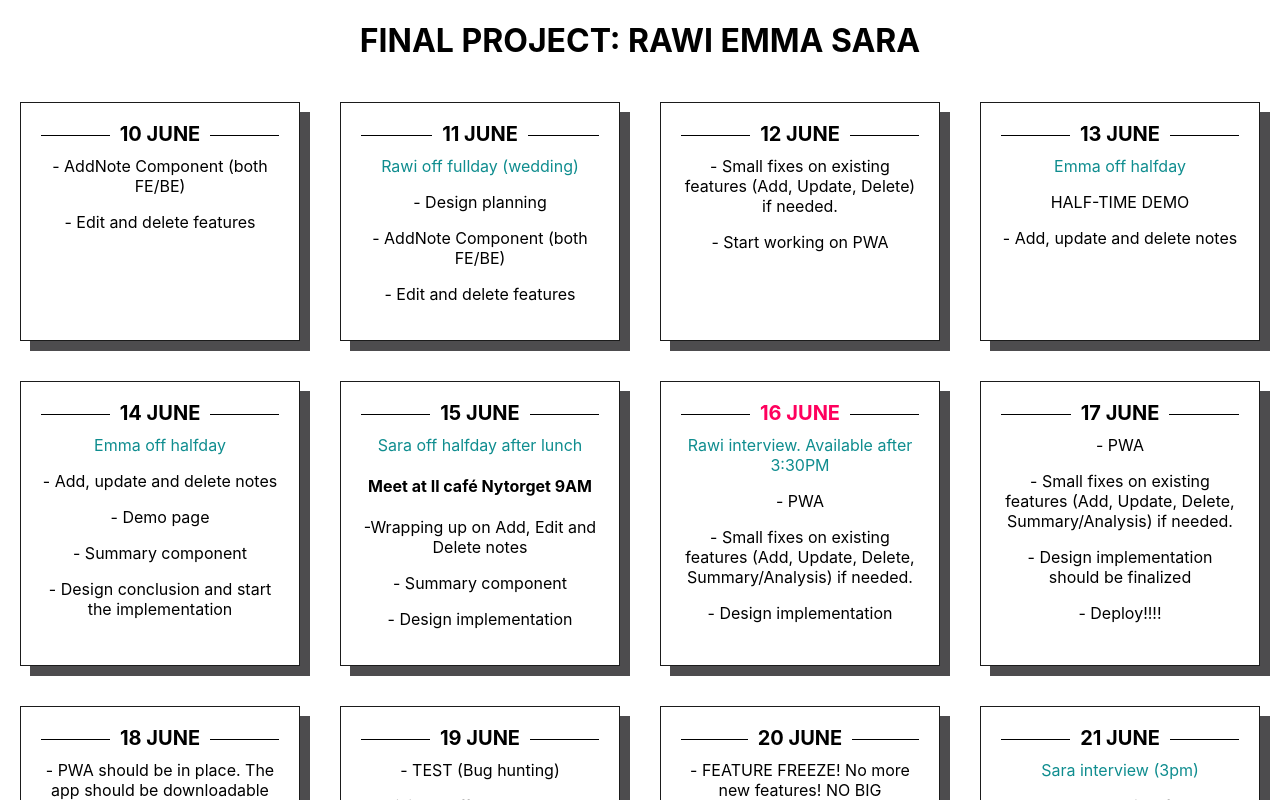
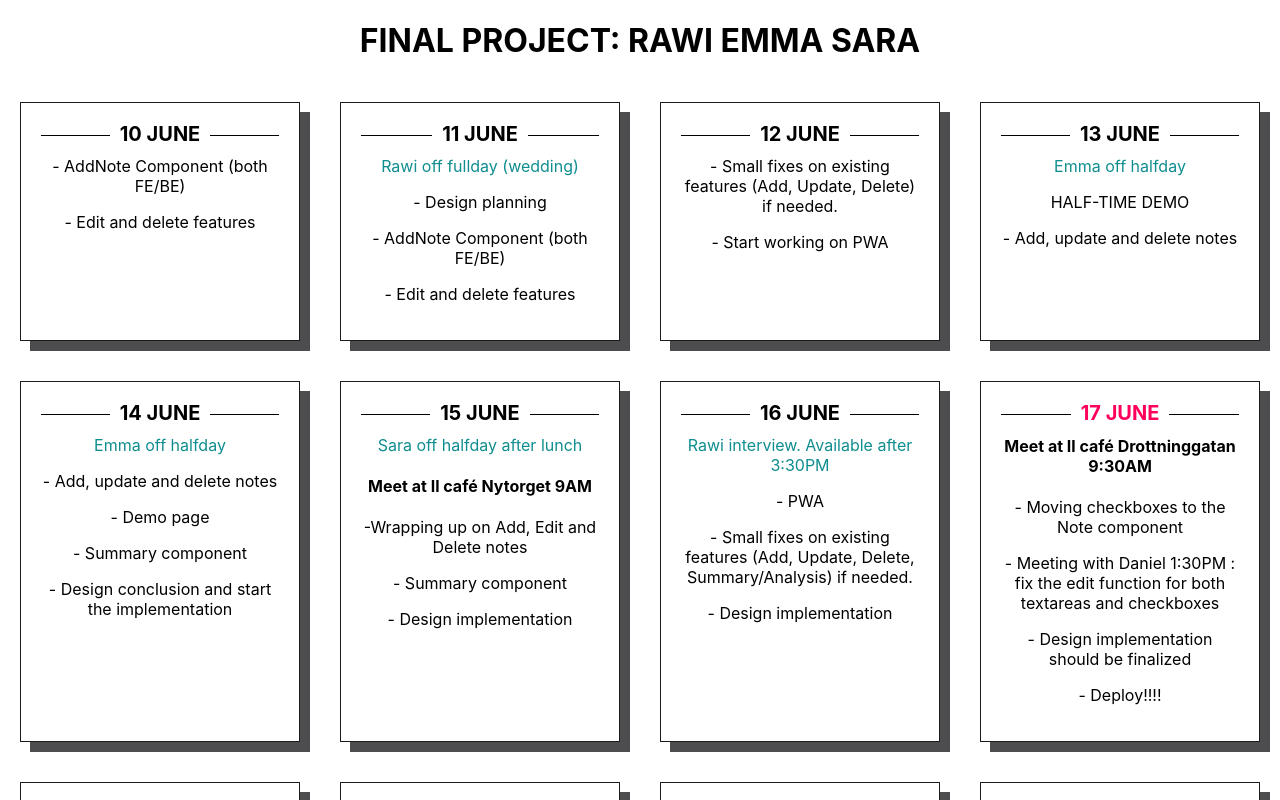
Before and after one commit to rawisou/final-project-tracker, a React (Create React App) app: page / in a window 1280 px wide. Shown: the top 800 px of the page. Built offline with nearby package versions, Linux system fonts and the light colour scheme.

Commit message:
Updated schedules

```diff
--- a/src/App.js
+++ b/src/App.js
@@ -52,7 +52,7 @@ function App() {
       </article>
 
       <article className="card">
-        <h3><span className='today'>16 June</span></h3>
+        <h3><span>16 June</span></h3>
         <p className='name'>Rawi interview. Available after 3:30PM</p>
         <p>- PWA</p>
         <p>- Small fixes on existing features (Add, Update, Delete, Summary/Analysis) if needed.</p>
@@ -60,9 +60,10 @@ function App() {
       </article>
 
       <article className="card">
-        <h3><span>17 June</span></h3>
-        <p>- PWA</p>
-        <p>- Small fixes on existing features (Add, Update, Delete, Summary/Analysis) if needed.</p>
+        <h3><span className='today'>17 June</span></h3>
+        <h4>Meet at Il café Drottninggatan 9:30AM</h4>
+        <p>- Moving checkboxes to the Note component</p>
+        <p>- Meeting with Daniel 1:30PM : fix the edit function for both textareas and checkboxes</p>
         <p>- Design implementation should be finalized</p>
         <p>- Deploy!!!!</p>
       </article>
```
